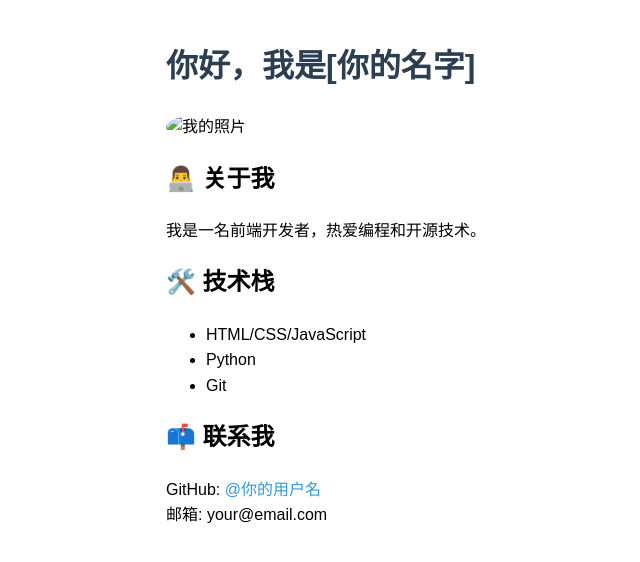
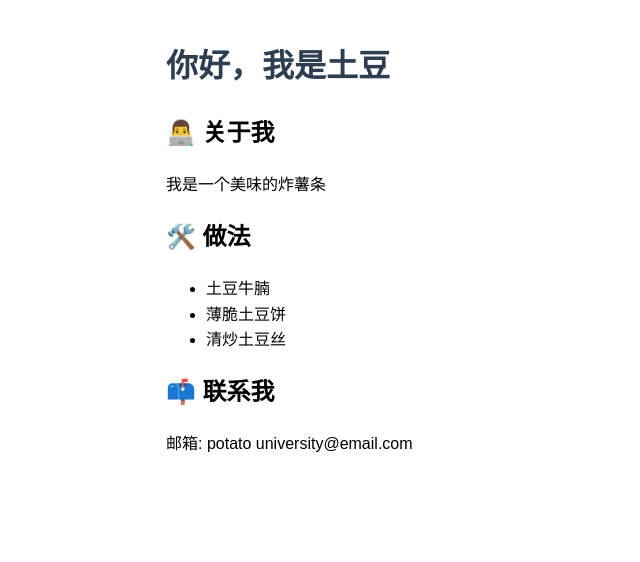
Before and after one commit to oil-potato/first-project, a plain HTML site: page index.html in a window 1280 px wide. Shown: the whole page, without its empty margins (74-714 px from the left). Drawn offline with Linux system fonts and the light colour scheme.

Commit message:
Update index.html

```diff
--- a/index.html
+++ b/index.html
@@ -17,22 +17,20 @@
     </style>
 </head>
 <body>
-    <h1>你好，我是[你的名字]</h1>
-    <img src="photo.jpg" alt="我的照片" class="photo">
+    <h1>你好，我是土豆</h1>
     <h2>👨‍💻 关于我</h2>
-    <p>我是一名前端开发者，热爱编程和开源技术。</p>
+    <p>我是一个美味的炸薯条</p>
 
-    <h2>🛠️ 技术栈</h2>
+    <h2>🛠️ 做法</h2>
     <ul>
-        <li>HTML/CSS/JavaScript</li>
-        <li>Python</li>
-        <li>Git</li>
+        <li>土豆牛腩</li>
+        <li>薄脆土豆饼</li>
+        <li>清炒土豆丝</li>
     </ul>
 
     <h2>📫 联系我</h2>
     <p>
-        GitHub: <a href="https://github.com/你的用户名">@你的用户名</a><br>
-        邮箱: your@email.com
+        邮箱: potato university@email.com
     </p>
 </body>
 </html>
```
